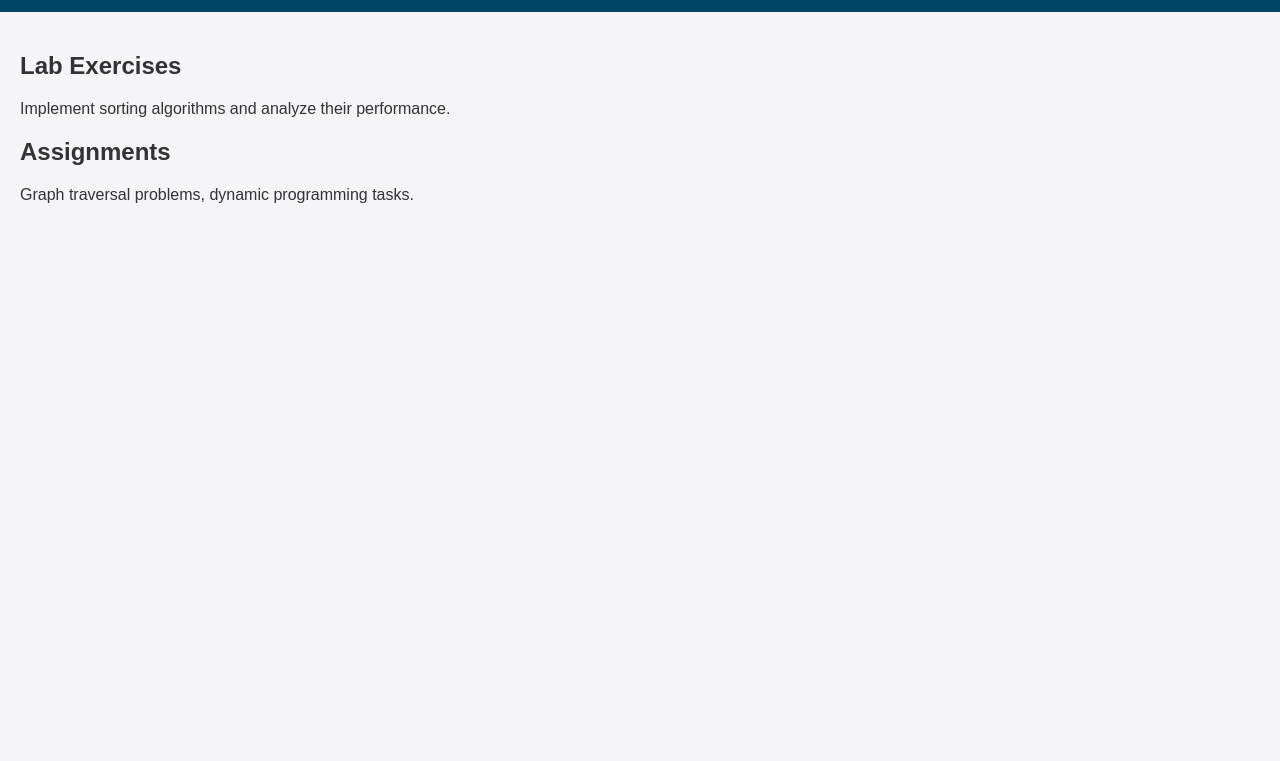
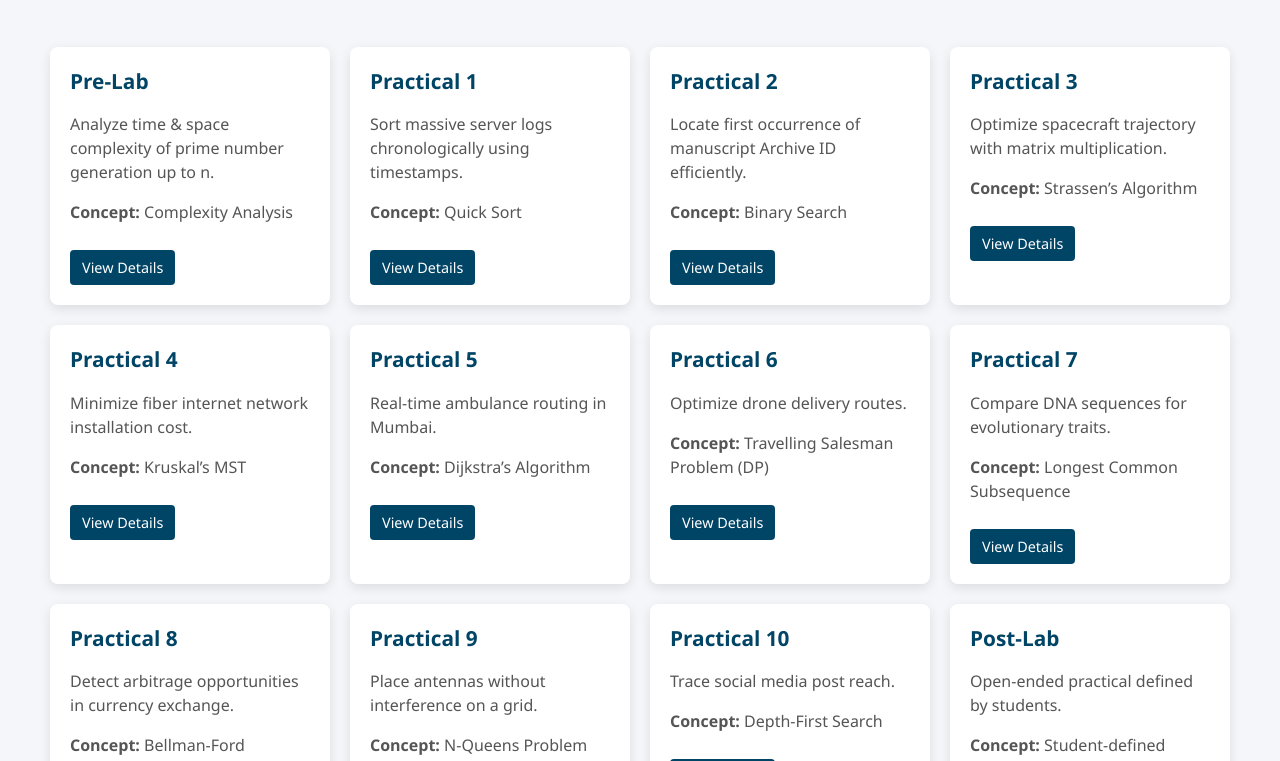
Before and after one commit to raviasati007/DAA_C, a plain HTML site: page practicals.html in a window 1280 px wide. Shown: the part 118-879 px from the top of the page. Before the commit the page ends 800 px from the top, so only its background shows below. Drawn offline with Linux system fonts and the light colour scheme.

Commit message:
Practicals Dashboard

```diff
--- a/practicals.html
+++ b/practicals.html
@@ -1,4 +1,4 @@
-<!DOCTYPE html>
+<!-- <!DOCTYPE html>
 <html lang="en">
 <head>
   <meta charset="UTF-8">
@@ -20,3 +20,179 @@
   </main>
 </body>
 </html>
+-->
+<!DOCTYPE html>
+<html lang="en">
+<head>
+  <meta charset="UTF-8">
+  <title>Practicals Dashboard</title>
+  <link rel="stylesheet" href="style.css">
+  <style>
+    body {
+      font-family: 'Segoe UI', Arial, sans-serif;
+      background: #f4f6f9;
+      margin: 0;
+      padding: 0;
+    }
+    header {
+      background: #004466;
+      color: #fff;
+      padding: 20px;
+      text-align: center;
+    }
+    header h1 {
+      margin: 0;
+      font-size: 2em;
+    }
+    nav {
+      margin-top: 10px;
+    }
+    nav a {
+      color: #fff;
+      text-decoration: none;
+      margin: 0 10px;
+      font-weight: bold;
+    }
+    .dashboard {
+      display: grid;
+      grid-template-columns: repeat(auto-fit, minmax(280px, 1fr));
+      gap: 20px;
+      padding: 30px;
+      max-width: 1200px;
+      margin: auto;
+    }
+    .card {
+      background: #fff;
+      border-radius: 8px;
+      box-shadow: 0 4px 12px rgba(0,0,0,0.1);
+      padding: 20px;
+      transition: transform 0.2s ease, box-shadow 0.2s ease;
+    }
+    .card:hover {
+      transform: translateY(-5px);
+      box-shadow: 0 6px 16px rgba(0,0,0,0.15);
+    }
+    .card h2 {
+      margin-top: 0;
+      color: #004466;
+      font-size: 1.3em;
+    }
+    .card p {
+      color: #555;
+      line-height: 1.5;
+    }
+    .card a {
+      display: inline-block;
+      margin-top: 10px;
+      padding: 8px 12px;
+      background: #004466;
+      color: #fff;
+      text-decoration: none;
+      border-radius: 4px;
+      font-size: 0.9em;
+      transition: background 0.2s ease;
+    }
+    .card a:hover {
+      background: #006699;
+    }
+  </style>
+</head>
+<body>
+  <header>
+    <h1>Practicals Dashboard</h1>
+    <nav>
+      <a href="index.html">Home</a>
+      <a href="syllabus.html">Syllabus</a>
+      <a href="theory.html">Theory Concepts</a>
+    </nav>
+  </header>
+
+  <main>
+    <div class="dashboard">
+      <div class="card">
+        <h2>Pre-Lab</h2>
+        <p>Analyze time & space complexity of prime number generation up to n.</p>
+        <p><strong>Concept:</strong> Complexity Analysis</p>
+        <a href="practicals/prelab.html">View Details</a>
+      </div>
+
+      <div class="card">
+        <h2>Practical 1</h2>
+        <p>Sort massive server logs chronologically using timestamps.</p>
+        <p><strong>Concept:</strong> Quick Sort</p>
+        <a href="practicals/practical1.html">View Details</a>
+      </div>
+
+      <div class="card">
+        <h2>Practical 2</h2>
+        <p>Locate first occurrence of manuscript Archive ID efficiently.</p>
+        <p><strong>Concept:</strong> Binary Search</p>
+        <a href="practicals/practical2.html">View Details</a>
+      </div>
+
+      <div class="card">
+        <h2>Practical 3</h2>
+        <p>Optimize spacecraft trajectory with matrix multiplication.</p>
+        <p><strong>Concept:</strong> Strassen’s Algorithm</p>
+        <a href="practicals/practical3.html">View Details</a>
+      </div>
+
+      <div class="card">
+        <h2>Practical 4</h2>
+        <p>Minimize fiber internet network installation cost.</p>
+        <p><strong>Concept:</strong> Kruskal’s MST</p>
+        <a href="practicals/practical4.html">View Details</a>
+      </div>
+
+      <div class="card">
+        <h2>Practical 5</h2>
+        <p>Real-time ambulance routing in Mumbai.</p>
+        <p><strong>Concept:</strong> Dijkstra’s Algorithm</p>
+        <a href="practicals/practical5.html">View Details</a>
+      </div>
+
+      <div class="card">
+        <h2>Practical 6</h2>
+        <p>Optimize drone delivery routes.</p>
+        <p><strong>Concept:</strong> Travelling Salesman Problem (DP)</p>
+        <a href="practicals/practical6.html">View Details</a>
+      </div>
+
+      <div class="card">
+        <h2>Practical 7</h2>
+        <p>Compare DNA sequences for evolutionary traits.</p>
+        <p><strong>Concept:</strong> Longest Common Subsequence</p>
+        <a href="practicals/practical7.html">View Details</a>
+      </div>
+
+      <div class="card">
+        <h2>Practical 8</h2>
+        <p>Detect arbitrage opportunities in currency exchange.</p>
+        <p><strong>Concept:</strong> Bellman-Ford Algorithm</p>
+        <a href="practicals/practical8.html">View Details</a>
+      </div>
+
+      <div class="card">
+        <h2>Practical 9</h2>
+        <p>Place antennas without interference on a grid.</p>
+        <p><strong>Concept:</strong> N-Queens Problem</p>
+        <a href="practicals/practical9.html">View Details</a>
+      </div>
+
+      <div class="card">
+        <h2>Practical 10</h2>
+        <p>Trace social media post reach.</p>
+        <p><strong>Concept:</strong> Depth-First Search</p>
+        <a href="practicals/practical10.html">View Details</a>
+      </div>
+
+      <div class="card">
+        <h2>Post-Lab</h2>
+        <p>Open-ended practical defined by students.</p>
+        <p><strong>Concept:</strong> Student-defined</p>
+        <a href="practicals/postlab.html">View Details</a>
+      </div>
+    </div>
+  </main>
+</body>
+</html>
```
